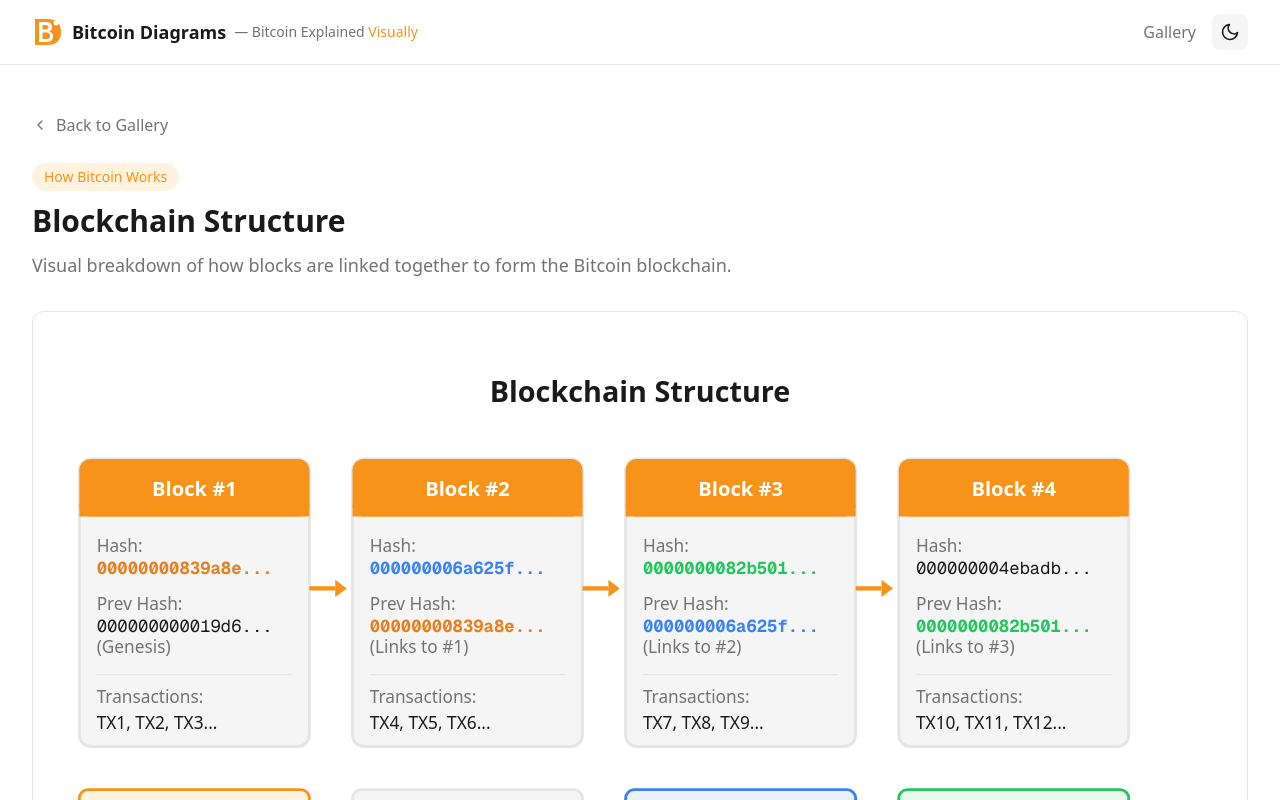
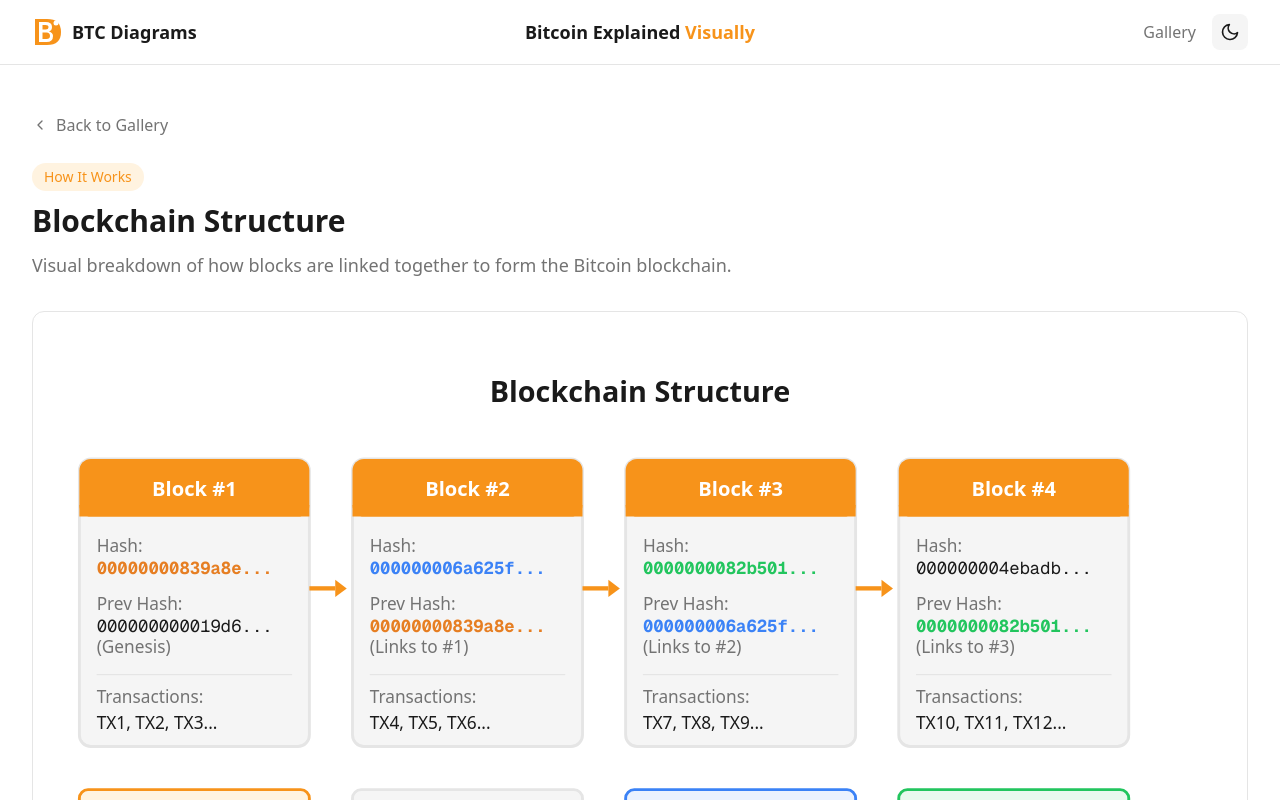
Before and after one commit to hypercoind/btcdiagrams.com, a Next.js app: page /diagram/blockchain-structure in a window 1280 px wide. Shown: the top 800 px of the page. Built offline with nearby package versions, Linux system fonts and the light colour scheme.

Commit message:
update header branding and category label
rename header to BTC Diagrams, center tagline, simplify page title
to Bitcoin Diagrams, rename category to How It Works

Co-Authored-By: Claude <noreply@anthropic.com>

```diff
--- a/src/app/layout.tsx
+++ b/src/app/layout.tsx
@@ -15,23 +15,23 @@ const geistMono = Geist_Mono({
 });
 
 export const metadata: Metadata = {
-  title: "BTCDiagrams - Educational Bitcoin Infographics",
+  title: "Bitcoin Diagrams",
   description: "Visual guides to understand Bitcoin. Clear, educational infographics explaining how Bitcoin works, wallets, transactions, and economics.",
   keywords: ["Bitcoin", "cryptocurrency", "infographics", "education", "blockchain", "wallet", "transactions"],
   openGraph: {
-    title: "BTCDiagrams - Educational Bitcoin Infographics",
+    title: "Bitcoin Diagrams",
     description: "Visual guides to understand Bitcoin. Clear, educational infographics explaining how Bitcoin works.",
     type: "website",
     locale: "en_US",
-    siteName: "BTCDiagrams",
+    siteName: "Bitcoin Diagrams",
   },
   twitter: {
     card: "summary_large_image",
-    title: "BTCDiagrams - Educational Bitcoin Infographics",
+    title: "Bitcoin Diagrams",
     description: "Visual guides to understand Bitcoin.",
   },
   appleWebApp: {
-    title: 'BTCDiagrams',
+    title: 'Bitcoin Diagrams',
     statusBarStyle: 'black-translucent',
   },
   icons: {
--- a/src/components/layout/Header.tsx
+++ b/src/components/layout/Header.tsx
@@ -8,7 +8,7 @@ export function Header() {
   return (
     <header className="border-b border-border bg-card">
       <Container>
-        <div className="flex items-center justify-between h-16">
+        <div className="relative flex items-center justify-between h-16">
           <Link href="/" className="flex items-center gap-2 group">
             <svg
               width="32"
@@ -23,12 +23,13 @@ export function Header() {
               <circle cx="48" cy="14" r="5" fill="#fff"/>
             </svg>
             <span className="font-semibold text-lg group-hover:text-bitcoin transition-colors">
-              Bitcoin Diagrams
-            </span>
-            <span className="hidden sm:inline text-sm text-muted-foreground">
-              — Bitcoin Explained <span className="text-bitcoin">Visually</span>
+              BTC Diagrams
             </span>
           </Link>
+
+          <span className="absolute left-1/2 -translate-x-1/2 hidden md:block text-lg font-semibold text-foreground">
+            Bitcoin Explained <span className="text-bitcoin">Visually</span>
+          </span>
 
           <nav className="flex items-center gap-4">
             <Link
--- a/src/lib/types.ts
+++ b/src/lib/types.ts
@@ -20,7 +20,7 @@ export interface Diagram {
 export const CATEGORIES: CategoryInfo[] = [
   {
     id: 'bitcoin-basics',
-    label: 'How Bitcoin Works',
+    label: 'How It Works',
     description: 'Fundamental and technical concepts explained simply',
   },
   {
```
